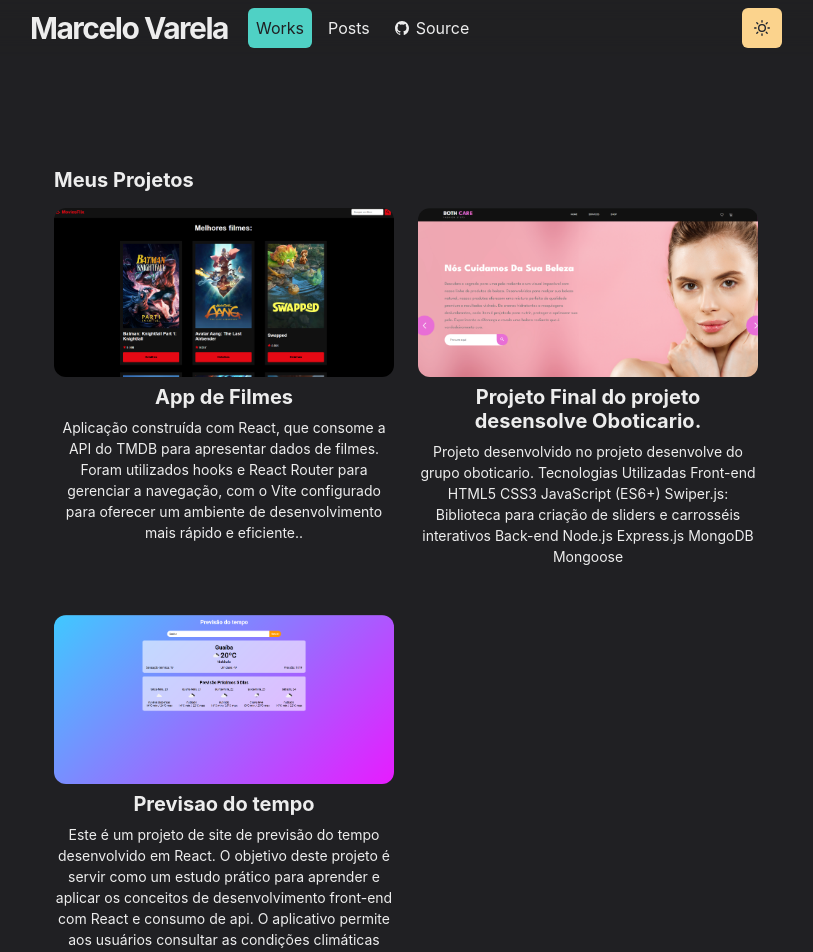
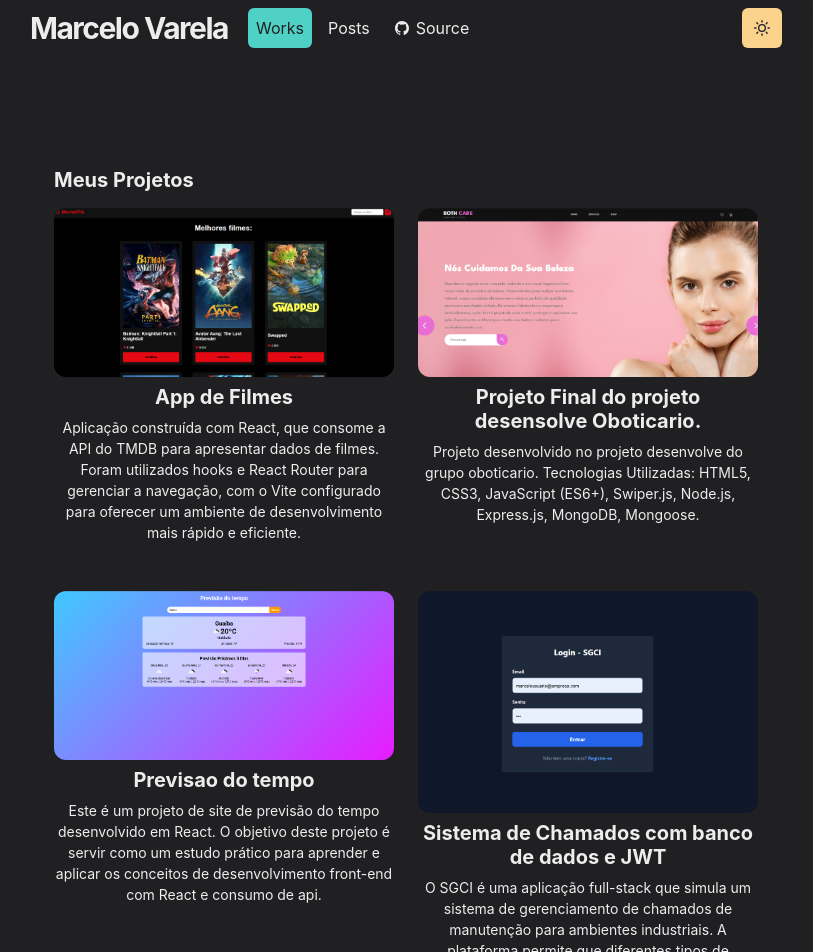
Before and after one commit to Marcelovgs/Portifolio-novo, a Next.js app: page /works in a window 1280 px wide. Shown: the top 952 px of the page, without its empty margins (234-1047 px from the left). Built offline with nearby package versions, Linux system fonts and the light colour scheme.

Commit message:
adicionando redirecionamento na seção work

```diff
--- a/src/app/works/page.tsx
+++ b/src/app/works/page.tsx
@@ -12,49 +12,46 @@ export default function Works() {
             </Heading>
 
             <SimpleGrid columns={[1, 1, 2]} gap={6}>
-                {/* Envolvi o projeto com a Section */}
                 <Section delay={0.1}>
                     <WorkGridItem
-                        id="projeto-java"
+                        href="https://github.com/Marcelovgs/MoviesFlix"
                         title="App de Filmes"
-                        thumbnail="/images/moviesflix.jpg" // Imagem 1
+                        thumbnail="/images/moviesflix.jpg"
                     >
-                        Aplicação construída com React, que consome a API do TMDB para apresentar dados de filmes. Foram utilizados hooks e React Router para gerenciar a navegação, com o Vite configurado para oferecer um ambiente de desenvolvimento mais rápido e eficiente..
+                        Aplicação construída com React, que consome a API do TMDB para apresentar dados de filmes. Foram utilizados hooks e React Router para gerenciar a navegação, com o Vite configurado para oferecer um ambiente de desenvolvimento mais rápido e eficiente.
                     </WorkGridItem>
                 </Section>
 
-                {/* Adicionei um pequeno delay extra (0.2) para o segundo item aparecer logo depois do primeiro */}
                 <Section delay={0.1}>
                     <WorkGridItem
-                        id="projeto-java"
+                        href="https://github.com/Marcelovgs/Projeto-Completo-Consumindo-API"
                         title="Projeto Final do projeto desensolve Oboticario."
                         thumbnail="/images/bothcare.jpg"
                     >
-                        {/* ... */}
                         Projeto desenvolvido no projeto desenvolve do grupo oboticario.
-                        Tecnologias Utilizadas
-                        Front-end
-                        HTML5
-                        CSS3
-                        JavaScript (ES6+)
-                        Swiper.js: Biblioteca para criação de sliders e carrosséis interativos
-
-                        Back-end
-                        Node.js
-                        Express.js
-                        MongoDB
-                        Mongoose
+                        Tecnologias Utilizadas: HTML5, CSS3, JavaScript (ES6+), Swiper.js, Node.js, Express.js, MongoDB, Mongoose.
                     </WorkGridItem>
                 </Section>
 
-                {/* Pode adicionar um terceiro projeto aqui, usando <Section delay={0.3}> */}
                 <Section delay={0.2}>
                     <WorkGridItem
-                        id="projeto-javascript"
+                        href="https://github.com/Marcelovgs/PrevisaoDoTempo"
                         title="Previsao do tempo"
-                        thumbnail="/images/previsaodotempo.jpg" // Imagem 2
+                        thumbnail="/images/previsaodotempo.jpg"
                     >
-                        Este é um projeto de site de previsão do tempo desenvolvido em React. O objetivo deste projeto é servir como um estudo prático para aprender e aplicar os conceitos de desenvolvimento front-end com React e consumo de api. O aplicativo permite aos usuários consultar as condições climáticas atuais de diferentes localidades.
+                        Este é um projeto de site de previsão do tempo desenvolvido em React. O objetivo deste projeto é servir como um estudo prático para aprender e aplicar os conceitos de desenvolvimento front-end com React e consumo de api.
+                    </WorkGridItem>
+                </Section>
+
+                <Section delay={0.3}>
+                    <WorkGridItem
+                        href="https://github.com/Marcelovgs/SGCI"
+                        title="Sistema de Chamados com banco de dados e JWT"
+                        thumbnail="/images/Screenshot_1.png"
+                    >
+                        O SGCI é uma aplicação full-stack que simula um sistema de gerenciamento de chamados de manutenção para ambientes industriais. A plataforma permite que diferentes tipos de usuários interajam com o sistema para abrir e gerenciar ordens de serviço.
+
+                        Spring Boot 3, Spring Web, Spring Data JPA, Spring Security, JWT, Maven, Hibernate, Lombok, React 19, Vite, Tailwind CSS, Axios, PostgreSQL.
                     </WorkGridItem>
                 </Section>
             </SimpleGrid>
--- a/src/components/grid-item.tsx
+++ b/src/components/grid-item.tsx
@@ -1,20 +1,19 @@
 "use client";
 
-import NextLink from "next/link";
 import { Box, Text, LinkBox, LinkOverlay, Heading } from "@chakra-ui/react";
 import Image from "next/image";
 
 // ----------------------------------------------------
-// 1. Componente para a aba Works (Projetos internos)
+// 1. Componente para a aba Works (Projetos indo pro GitHub)
 // ----------------------------------------------------
 interface WorkGridItemProps {
     children: React.ReactNode;
-    id: string;
+    href: string; // Trocado de 'id' para 'href'
     title: string;
     thumbnail: string;
 }
 
-export const WorkGridItem = ({ children, id, title, thumbnail }: WorkGridItemProps) => (
+export const WorkGridItem = ({ children, href, title, thumbnail }: WorkGridItemProps) => (
     <Box w="100%" textAlign="center">
         <LinkBox cursor="pointer">
             <Image
@@ -27,7 +26,8 @@ export const WorkGridItem = ({ children, id, title, thumbnail }: WorkGridItemPro
                 blurDataURL={thumbnail}
                 style={{ borderRadius: "12px", objectFit: "cover" }}
             />
-            <LinkOverlay as={NextLink} href={`/works/${id}`}>
+            {/* Removido o as={NextLink} e o /works/, agora usa o href direto para abrir em nova aba */}
+            <LinkOverlay href={href} target="_blank" rel="noopener noreferrer">
                 <Heading mt={2} fontSize={20} mb={2}>
                     {title}
                 </Heading>
@@ -36,6 +36,8 @@ export const WorkGridItem = ({ children, id, title, thumbnail }: WorkGridItemPro
         </LinkBox>
     </Box>
 );
+
+// ... (Pode manter o PostGridItem exatamente como está abaixo disso)
 
 // ----------------------------------------------------
 // 2. Componente para a aba Posts (Links externos)
```
Also changed, not shown: public/images/Screenshot_1.png (added).
